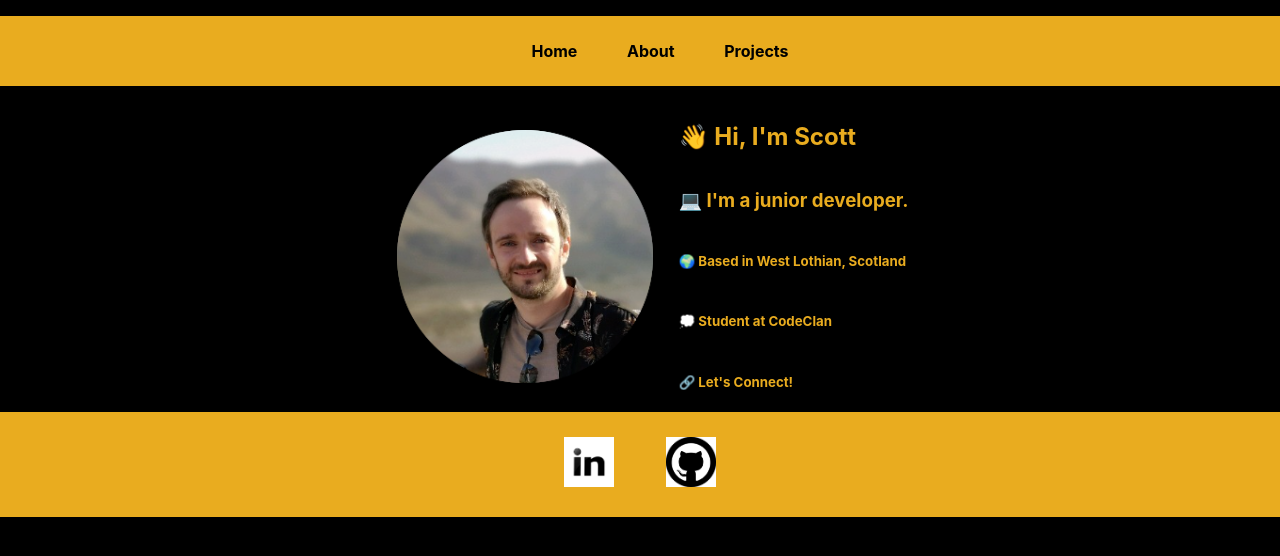
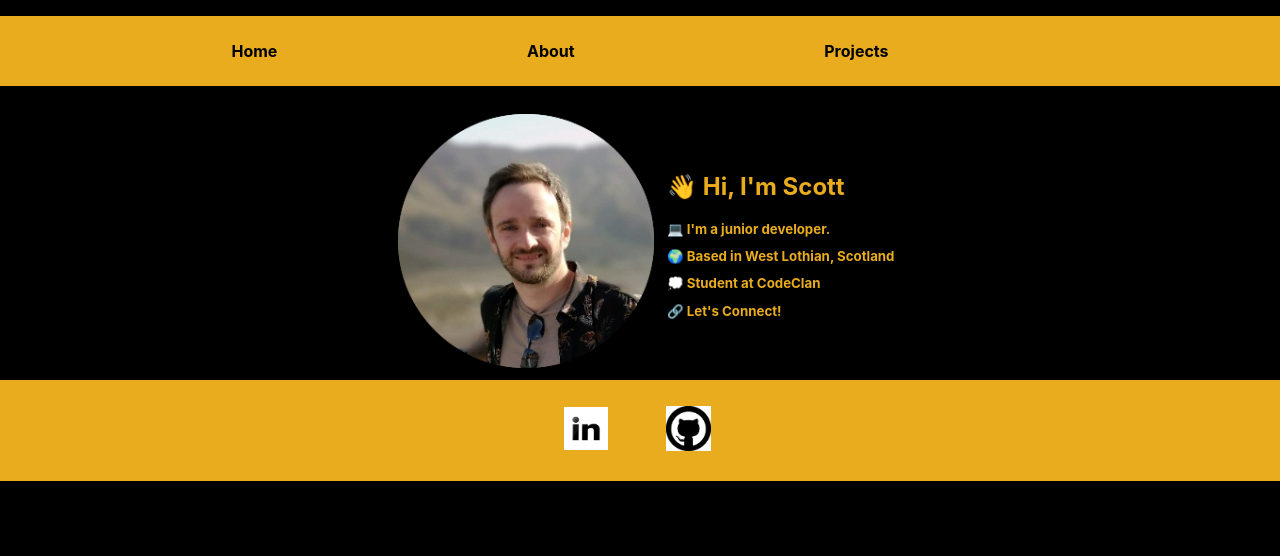
Before and after one commit to ScottDrysdale86/portfolio, a React (Create React App) app: page / in a window 1280 px wide. Shown: the top 556 px of the page. Built offline with nearby package versions, Linux system fonts and the light colour scheme.

Commit message:
styling and css changed to styled components

```diff
--- a/src/App.css
+++ b/src/App.css
@@ -3,39 +3,18 @@
 	color: #e9ac1f;
 }
 
-nav {
-}
-
-/* nav > li {
-	list-style: none;
-	margin: 2%;
-} */
-
 .styledLink {
 	text-decoration: none;
+	margin-right: 200px;
 	color: #000000;
 }
 
-footer {
-	display: flex;
-	justify-content: center;
-	align-items: center;
-	font-family: 1.3rem;
-	font-weight: bold;
-	background-color: #e9ac1f;
-}
+.styledLink:hover {
+	color: #1acbe9;
 
-footer > li {
-	list-style: none;
-	margin: 2%;
-	color: #000000;
-}
-
-.mainPage {
-	display: flex;
-	flex-direction: row;
-	align-items: center;
-	justify-content: center;
+	border-radius: 10px;
+	padding: 4%;
+	text-transform: uppercase;
 }
 
 .aboutMe {
@@ -51,11 +30,6 @@ footer > li {
 	margin: 2%;
 }
 
-.details {
-	display: flex;
-	flex-direction: column;
-}
-
 /* #75fd92; */
 /* #D8B53A */
 /* #e9ac1f */
--- a/src/Components/Footer.js
+++ b/src/Components/Footer.js
@@ -1,26 +1,61 @@
+import { Link } from "react-router-dom";
+import styled from "styled-components";
+
 const Footer = () => {
 	return (
-		<footer>
-			<li>
-				<a _blank href="http://www.linkedin.com" target="_blank">
-					<img
-						width="50px"
+		<Wrapper>
+			<SocialItem>
+				<LinkTagLinked href="http://www.linkedin.com" target="_blank">
+					<LinkPic
 						src={require("../images/linked.png")}
 						alt="LI logo"
-					></img>
-				</a>
-			</li>
-			<li>
-				<a href="http://www.github.com/ScottDrysdale86" target="_blank">
-					<img
-						width="50px"
+					></LinkPic>
+				</LinkTagLinked>
+			</SocialItem>
+			<SocialItem>
+				<LinkTagGit
+					href="http://www.github.com/ScottDrysdale86"
+					target="_blank"
+				>
+					<LinkPic
 						src={require("../images/git.png")}
 						alt="Git logo"
-					></img>
-				</a>
-			</li>
-		</footer>
+					></LinkPic>
+				</LinkTagGit>
+			</SocialItem>
+		</Wrapper>
 	);
 };
 
+const Wrapper = styled.footer`
+	display: flex;
+	justify-content: center;
+	align-items: center;
+	font-family: 1.3rem;
+	font-weight: bold;
+	background-color: #e9ac1f;
+`;
+
+const SocialItem = styled.li`
+	display: flex;
+	justify-items: center;
+	align-items: center;
+	text-align: center;
+	list-style: none;
+	margin: 2%;
+	color: #000000;
+`;
+
+const LinkTagLinked = styled.a`
+	text-align: right;
+	margin-right: 3%;
+`;
+
+const LinkTagGit = styled.a`
+	text-align: left;
+`;
+
+const LinkPic = styled.img`
+	width: 20%;
+`;
 export default Footer;
--- a/src/Components/MainPage.js
+++ b/src/Components/MainPage.js
@@ -1,22 +1,43 @@
+import styled from "styled-components";
+
 const MainPage = () => {
 	return (
-		<div className="mainPage">
-			<img
-				className="me"
-				width="20%"
-				src={require("../images/me.png")}
-				alt="Me"
-			></img>
+		<Wrapper>
+			<ProfilePic src={require("../images/me.png")} alt="Me"></ProfilePic>
 
-			<div className="details">
-				<h2> 👋 Hi, I'm Scott</h2>
-				<h3> 💻 I'm a junior developer.</h3>
-				<h5> 🌍 Based in West Lothian, Scotland</h5>
-				<h5> 💭 Student at CodeClan</h5>
-				<h5> 🔗 Let's Connect!</h5>
-			</div>
-		</div>
+			<Details>
+				<Name> 👋 Hi, I'm Scott</Name>
+				<Bullet> 💻 I'm a junior developer.</Bullet>
+				<Bullet> 🌍 Based in West Lothian, Scotland</Bullet>
+				<Bullet> 💭 Student at CodeClan</Bullet>
+				<Bullet> 🔗 Let's Connect!</Bullet>
+			</Details>
+		</Wrapper>
 	);
 };
 
+const Wrapper = styled.div`
+	display: flex;
+	flex-direction: row;
+	align-items: center;
+	justify-content: center;
+`;
+
+const ProfilePic = styled.img`
+	width: 20%;
+	margin: 1%;
+`;
+
+const Details = styled.div`
+	display: flex;
+	flex-direction: column;
+`;
+
+const Name = styled.h2``;
+
+const Bullet = styled.h5`
+	margin: 0;
+	margin-bottom: 5%;
+	width: max-content;
+`;
 export default MainPage;
```
